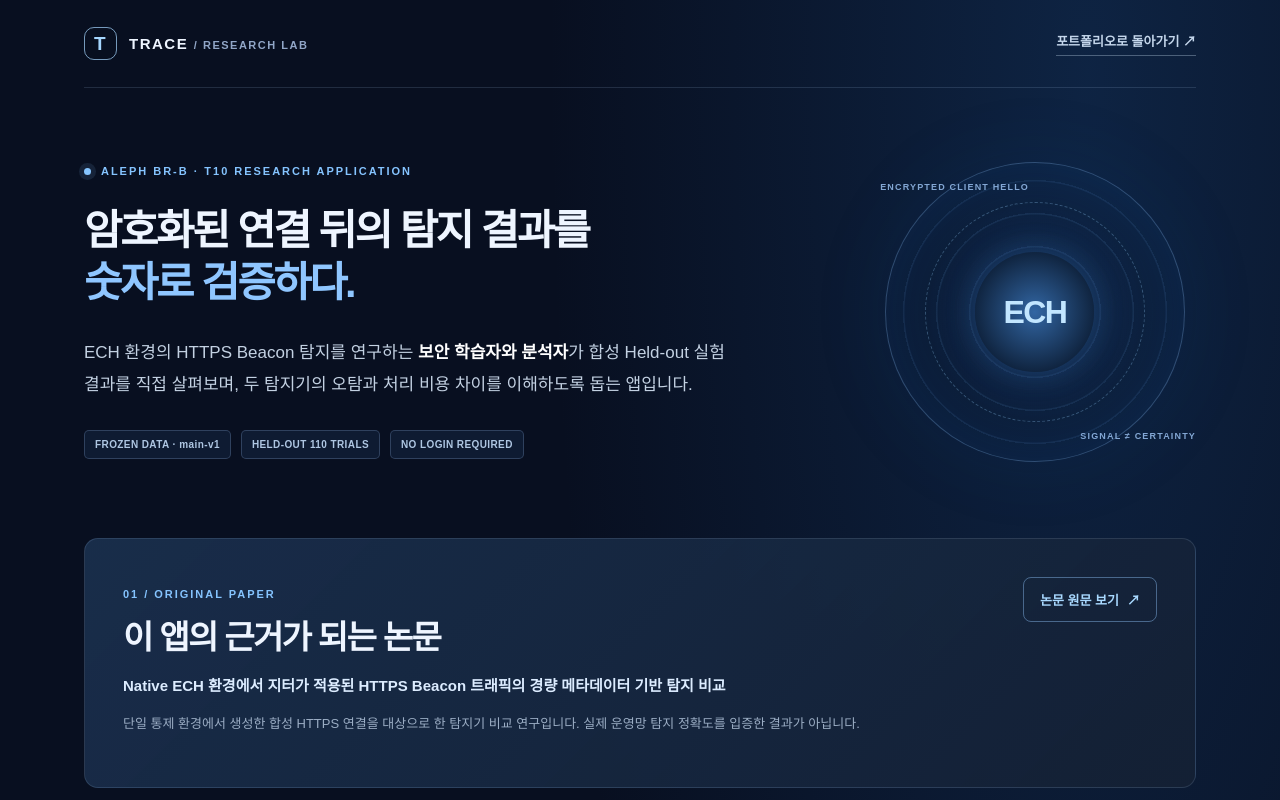
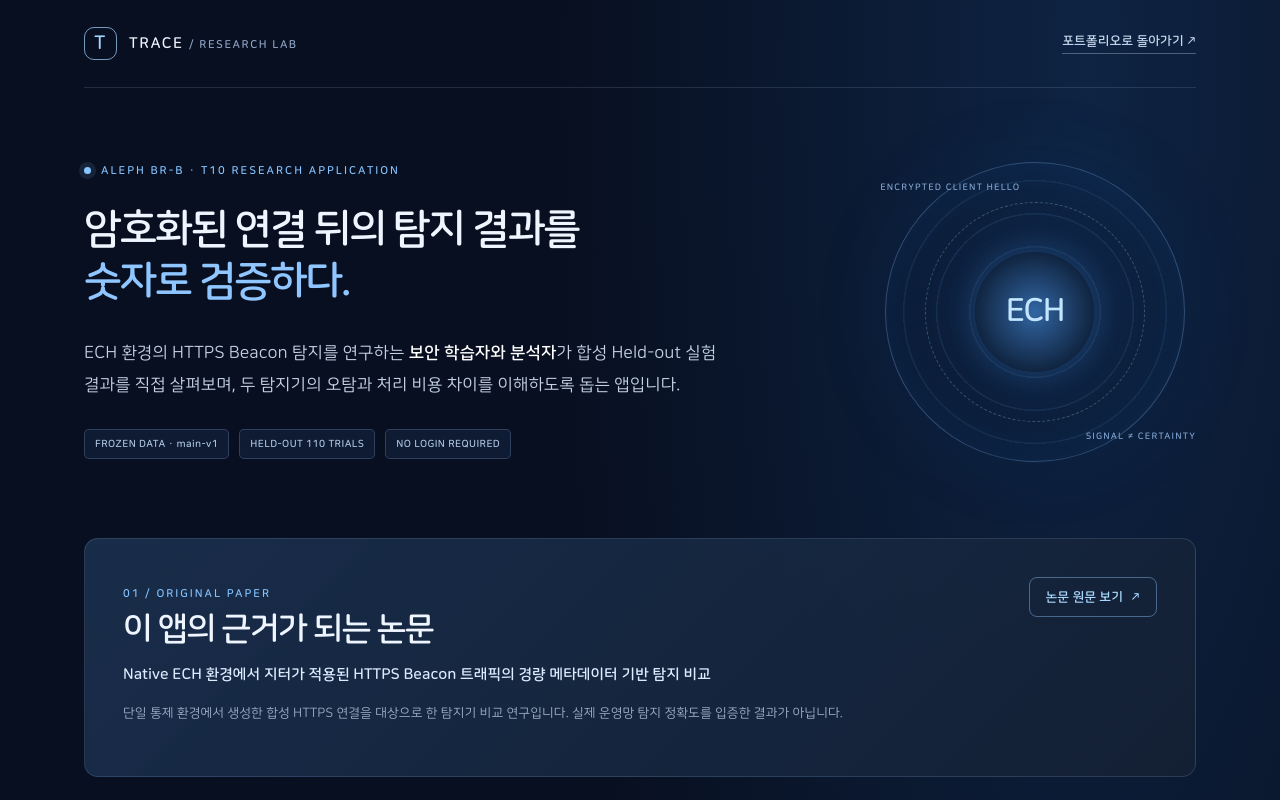
Before and after one commit to SuperNova080710/Trace, a Next.js app: page /ech-beacon-explorer in a window 1280 px wide. Shown: the top 800 px of the page. Built offline with nearby package versions, Linux system fonts and the light colour scheme.

Commit message:
fix: Trace 논문 링크와 한글 서체 개선
- 학회 오류 링크를 같은 DOI의 DBpia 상세로 교체
- 나눔스퀘어라운드 웹폰트로 본문과 제목의 인상 조정
- 정적 내보내기에서 논문 링크 검증 갱신

```diff
--- a/scripts/check-export.mjs
+++ b/scripts/check-export.mjs
@@ -24,7 +24,7 @@ for (const term of [
   "대학생 논문경진대회 동상",
   "KCI 등재 학술지",
   'href="https://www.kci.go.kr/kciportal/ci/sereArticleSearch/ciSereArtiView.kci?sereArticleSearchBean.artiId=ART003279319"',
-  'href="https://journal.dcs.or.kr/_PR/view/?aidx=47684&amp;bidx=4303"',
+  'href="https://www.dbpia.co.kr/journal/articleDetail?nodeId=NODE12528426"',
 ]) {
   assert.ok(featured.includes(term), "Missing from the first project: " + term);
 }
--- a/src/app/documents/[slug]/document.css
+++ b/src/app/documents/[slug]/document.css
@@ -1,4 +1,4 @@
-.application-page{min-height:100vh;background:#f5f8ff;color:#10213f;font-family:Arial,"Apple SD Gothic Neo","Malgun Gothic",sans-serif;line-height:1.8;word-break:keep-all}
+.application-page{min-height:100vh;background:#f5f8ff;color:#10213f;line-height:1.8;word-break:keep-all}
 .application-page *{box-sizing:border-box}
 .application-header{height:75px;background:#091b34;color:#c8dbf3;display:flex;justify-content:space-between;align-items:center;padding:0 max(30px,calc((100vw - 1200px)/2));font-size:12px;letter-spacing:.05em}
 .application-header a{color:#fff;font-weight:700;text-decoration:none}
--- a/src/app/globals.css
+++ b/src/app/globals.css
@@ -1,6 +1,20 @@
 /* Trace UI — T01-inspired structure: midnight-blue hero, airy light sections.
  * An independent visual identity, not a copy of the T01 source.
  */
+@font-face {
+  font-family: "NanumSquareRound";
+  src: url("/fonts/NanumSquareRoundR.woff2") format("woff2");
+  font-style: normal;
+  font-weight: 400;
+  font-display: swap;
+}
+@font-face {
+  font-family: "NanumSquareRound";
+  src: url("/fonts/NanumSquareRoundB.woff2") format("woff2");
+  font-style: normal;
+  font-weight: 700;
+  font-display: swap;
+}
 :root {
   --navy: #07172e;
   --navy-light: #102748;
@@ -14,7 +28,7 @@
 }
 * { box-sizing: border-box; }
 html { scroll-behavior: smooth; scroll-padding-top: 98px; }
-body { margin: 0; font-family: Arial, "Apple SD Gothic Neo", "Malgun Gothic", sans-serif; }
+body { margin: 0; font-family: "NanumSquareRound", "Apple SD Gothic Neo", "Malgun Gothic", Arial, sans-serif; }
 .trace-page { color: var(--text); background: var(--canvas); line-height: 1.7; word-break: keep-all; overflow-x: clip; }
 a { color: inherit; text-decoration: none; }
 button { font: inherit; }
@@ -51,7 +65,7 @@ section[id] { scroll-margin-top: 85px; }
 .eyebrow-line { display: inline-block; height: 2px; width: 24px; vertical-align: middle; margin-right: 9px; background: currentColor; }
 .hero-hello { margin: 28px 0 0; font-size: 14px; color: #c1d5ef; }
 .hero-hello strong { color: white; }
-.hero h1 { margin: 15px 0 20px; color: white; font-size: clamp(38px,4.2vw,59px); line-height: 1.38; font-weight: 800; letter-spacing: -.06em; }
+.hero h1 { margin: 15px 0 20px; color: white; font-size: clamp(38px,4.2vw,59px); line-height: 1.38; font-weight: 700; letter-spacing: -.04em; }
 .hero h1 span { display: block; color: #79c8ff; }
 .hero-description { margin: 0; color: #bdd0e9; font-size: 15px; line-height: 1.95; }
 .hero-note { color: #9db7d5; margin: 13px 0 0; font-size: 11px; line-height: 1.7; max-width: 520px; }
@@ -93,7 +107,7 @@ section[id] { scroll-margin-top: 85px; }
 .section-heading { display: grid; grid-template-columns: 110px 1fr; gap: 20px; align-items: start; margin-bottom: 41px; }
 .section-side { display: flex; align-items: center; gap: 15px; padding-top: 3px; color: #6d92c8; font-size: 12px; font-weight: 800; }
 .side-rule { width: 40px; height: 1px; background: #bbd3f2; }
-.section-heading h2 { margin: 13px 0 0; font-size: clamp(29px,3.1vw,43px); line-height: 1.43; letter-spacing: -.055em; font-weight: 800; }
+.section-heading h2 { margin: 13px 0 0; font-size: clamp(29px,3.1vw,43px); line-height: 1.43; letter-spacing: -.035em; font-weight: 700; }
 .section-heading h2 span { color: var(--blue); }
 .section-subtitle { color: var(--muted); font-size: 14px; line-height: 1.9; margin: 12px 0 0; }
 .about-grid { margin-left: 130px; display: grid; grid-template-columns: minmax(0, 1.35fr) minmax(260px, .78fr); gap: 48px; }
--- a/src/components/trace-lab.tsx
+++ b/src/components/trace-lab.tsx
@@ -502,7 +502,7 @@ export function TraceLab({ displayName, contactEmail, narrative }: Props) {
             </div>
             <div className="research-links" aria-label="스마트 캠퍼스 게재 논문">
               <a href="https://www.kci.go.kr/kciportal/ci/sereArticleSearch/ciSereArtiView.kci?sereArticleSearchBean.artiId=ART003279319" target="_blank" rel="noopener noreferrer">KCI 논문 정보 <span aria-hidden="true">↗</span><span className="sr-only"> (새 탭)</span></a>
-              <a href="https://journal.dcs.or.kr/_PR/view/?aidx=47684&amp;bidx=4303" target="_blank" rel="noopener noreferrer">학회 논문 페이지 <span aria-hidden="true">↗</span><span className="sr-only"> (새 탭)</span></a>
+              <a href="https://www.dbpia.co.kr/journal/articleDetail?nodeId=NODE12528426" target="_blank" rel="noopener noreferrer">DBpia 논문 상세 <span aria-hidden="true">↗</span><span className="sr-only"> (새 탭)</span></a>
             </div>
           </article>
           <article className="research-feature" id="project-t10" aria-labelledby="t10-title">
```
Also changed, not shown: public/fonts/NanumSquareRoundB.woff2 (added), public/fonts/NanumSquareRoundR.woff2 (added), public/fonts/OFL-NanumSquareRound.txt (added).
